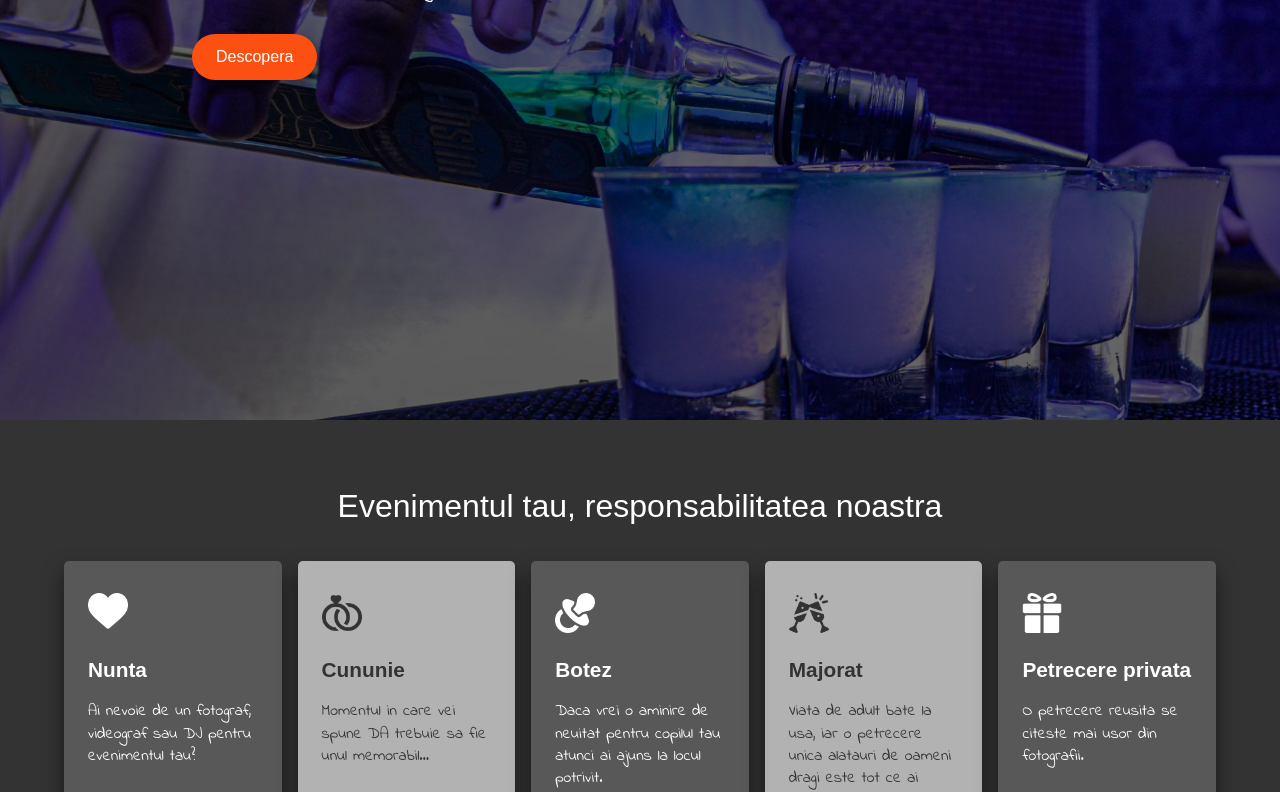
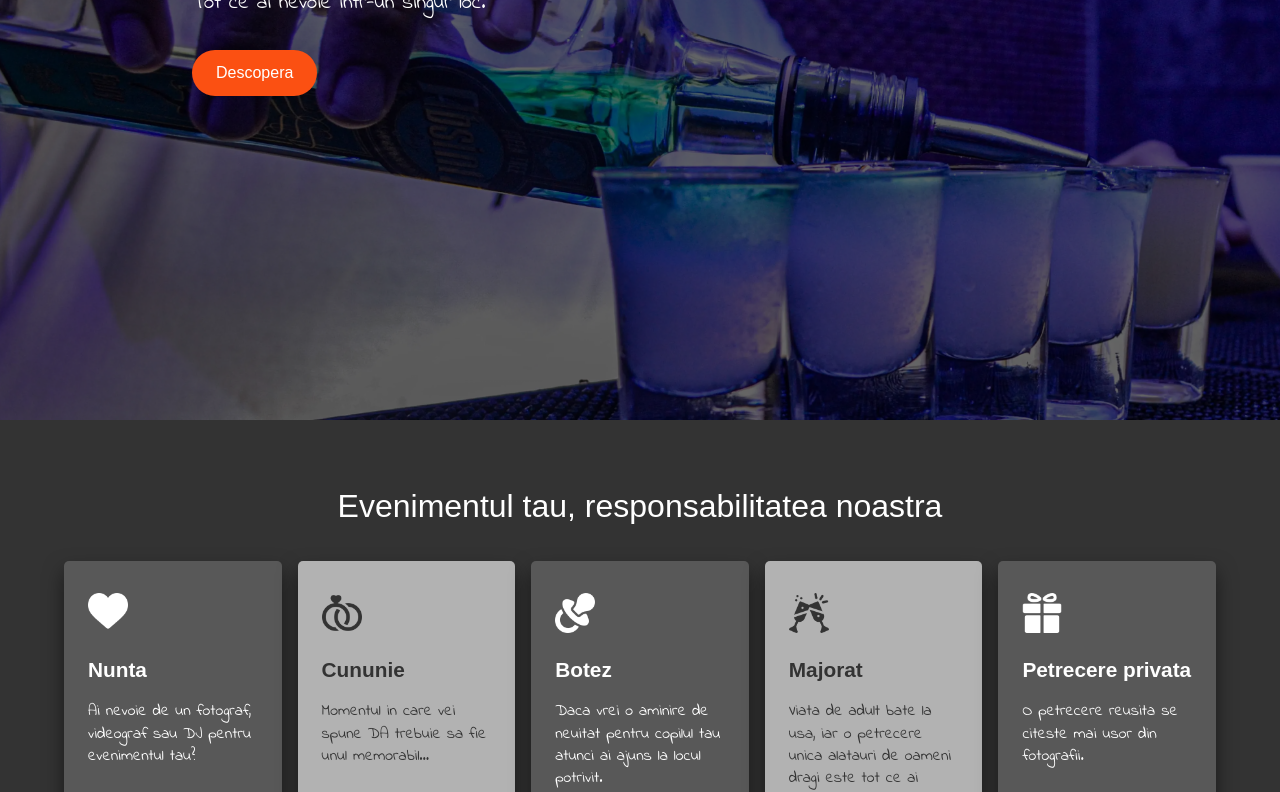
Before and after one commit to IuliaUntesu/Partyscape-Events, a website: page index.html in a window 1280 px wide. Shown: the part 380-1172 px from the top of the page. Drawn offline with Linux system fonts and the light colour scheme; a web font is replaced by a local one.

Commit message:
Main button layout changed

```diff
--- a/css/index.scss
+++ b/css/index.scss
@@ -16,6 +16,7 @@
 
     & .showcase-subtitle {
       font-size: 1.3rem;
+      margin: 0 0 2rem;
       font-family: var(--primary-font-family);
     }
   }
--- a/css/style.scss
+++ b/css/style.scss
@@ -10,6 +10,7 @@
   --gray-3: #585858;
   --gray-4: #b2b2b2;
   --orange-1: #fb5012;
+  --orange-2: #ff6a33;
 }
 
 * {
@@ -139,17 +140,15 @@ a {
 // Buttons
 .main-button {
   display: inline-block;
-  cursor: pointer;
   padding: 0.75rem 1.5rem;
-  margin: 2rem 0;
   font-size: 1rem;
   border-radius: 5rem;
-  transition: all 600ms;
-  text-decoration: none;
+  transition: all 800ms;
   background: var(--orange-1);
-  box-shadow: 5px 5px 9px 0 rgba(0, 0, 0, 0.3);
 
   &:hover {
-    opacity: 0.8;
+    transition: all 800ms;
+    transform: translateY(-3px);
+    background: var(--orange-2);
   }
 }
```
Also changed, not shown: css/index.css, css/style.css, 2 other files.
